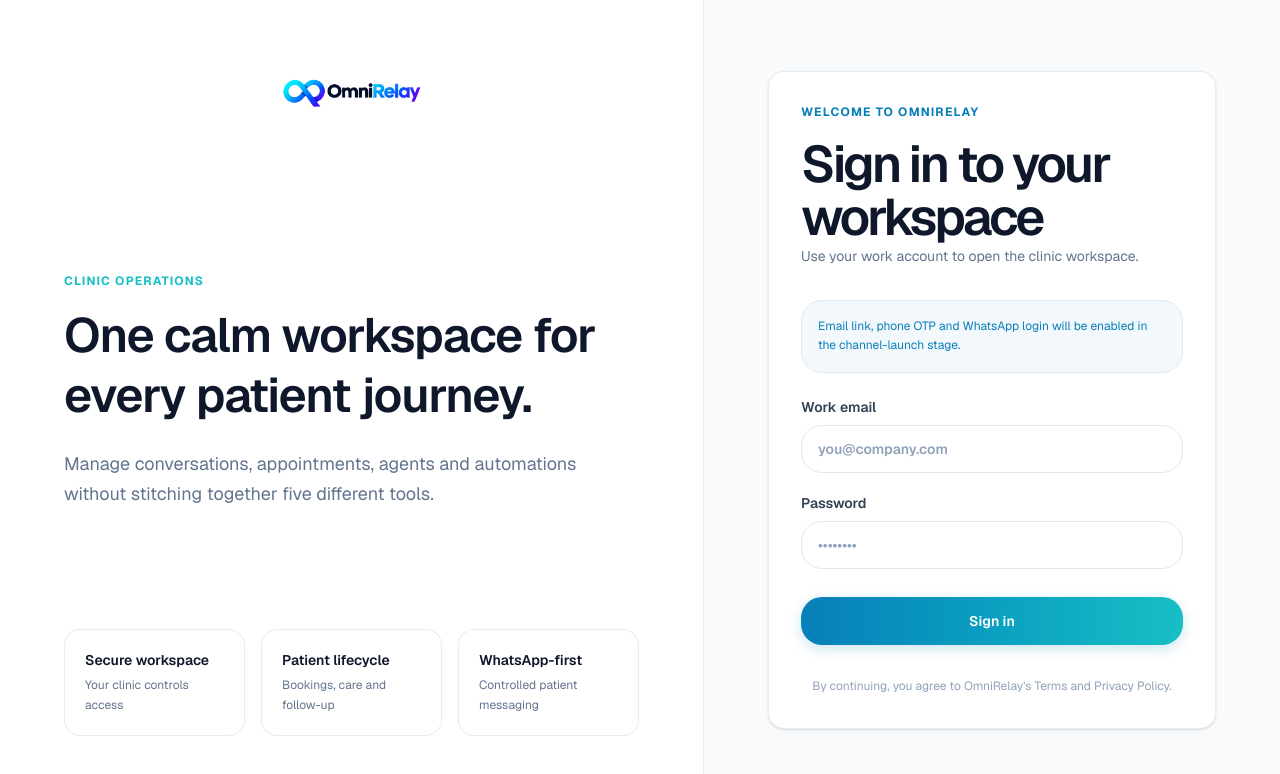
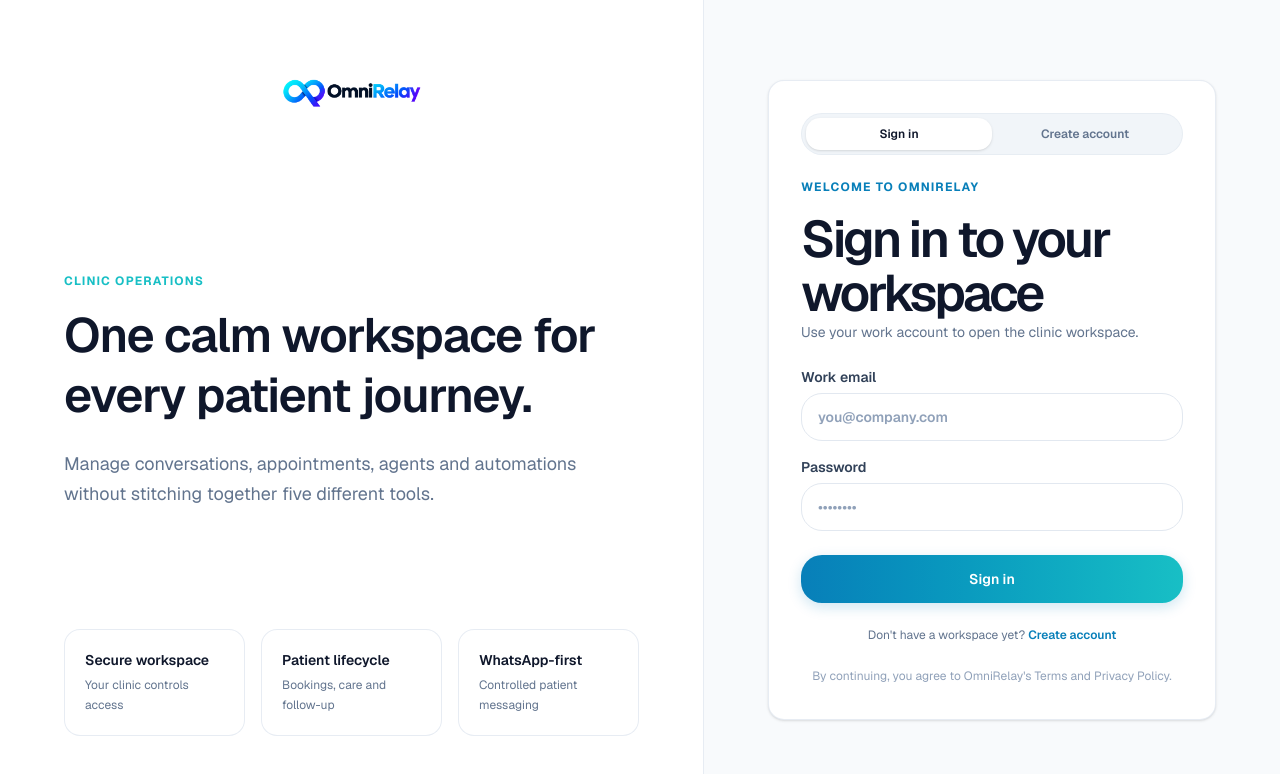
Before and after one commit to alamkkhurshid-netizen/Antigravity_OmniRelay-Edit, a Next.js app: page /login in a window 1280 px wide. Shown: the top 774 px of the page. Built offline with nearby package versions, Linux system fonts and the light colour scheme; no server answers.

Commit message:
feat: enable public self-service signup mode and Get Started navigation CTA

```diff
--- a/app/login/login-form.tsx
+++ b/app/login/login-form.tsx
@@ -1,14 +1,28 @@
 "use client";
 
-import { FormEvent, useEffect, useState } from "react";
+import { FormEvent, Suspense, useEffect, useState } from "react";
+import { useSearchParams } from "next/navigation";
 import { createClient } from "@/lib/supabase/client";
+import { CheckCircle2 } from "lucide-react";
 
-export function LoginForm() {
+function LoginFormInner() {
+  const searchParams = useSearchParams();
+  const initialMode = searchParams.get("mode") === "signup" ? "signup" : "signin";
+  const [mode, setMode] = useState<"signin" | "signup">(initialMode);
   const [email, setEmail] = useState("");
   const [password, setPassword] = useState("");
   const [message, setMessage] = useState("");
+  const [successNotice, setSuccessNotice] = useState("");
   const [busy, setBusy] = useState(false);
   const showGoogleAuth = process.env.NEXT_PUBLIC_ENABLE_GOOGLE_AUTH === "true" || process.env.NODE_ENV === "test";
+
+  useEffect(() => {
+    if (searchParams.get("mode") === "signup") {
+      setMode("signup");
+    } else if (searchParams.get("mode") === "signin") {
+      setMode("signin");
+    }
+  }, [searchParams]);
 
   useEffect(() => {
     // If redirected with an access token in the hash, establish session and redirect
@@ -23,18 +37,47 @@ export function LoginForm() {
     }
   }, []);
 
-  async function signIn(e: FormEvent) {
+  async function handleSubmit(e: FormEvent) {
     e.preventDefault();
     setBusy(true);
     setMessage("");
+    setSuccessNotice("");
 
     try {
       const supabase = createClient();
+      if (mode === "signup") {
+        if (password.length < 6) {
+          setMessage("Password must be at least 6 characters.");
+          setBusy(false);
+          return;
+        }
+        const { data, error } = await supabase.auth.signUp({
+          email,
+          password,
+          options: {
+            emailRedirectTo: `${window.location.origin}/auth/callback?next=/onboarding`,
+          },
+        });
+        if (error) {
+          setMessage(error.message);
+        } else if (data.session) {
+          window.location.assign("/onboarding");
+        } else if (data.user) {
+          setSuccessNotice(
+            `Account created! We've sent a verification link to ${email}. Please check your inbox to activate your workspace.`
+          );
+        }
+      } else {
         const { error } = await supabase.auth.signInWithPassword({ email, password });
-      if (!error) window.location.assign("/app");
-      if (error) setMessage(error.message);
+        if (!error) {
+          const nextUrl = searchParams.get("next") || "/app";
+          window.location.assign(nextUrl);
+        } else {
+          setMessage(error.message);
+        }
+      }
     } catch {
-      setMessage("Sign-in is temporarily unavailable. Please refresh and try again.");
+      setMessage("Authentication is temporarily unavailable. Please refresh and try again.");
     } finally {
       setBusy(false);
     }
@@ -43,12 +86,14 @@ export function LoginForm() {
   async function googleSignIn() {
     setBusy(true);
     setMessage("");
+    setSuccessNotice("");
     try {
       const supabase = createClient();
+      const nextTarget = mode === "signup" ? "/onboarding" : (searchParams.get("next") || "/app");
       const { error } = await supabase.auth.signInWithOAuth({
         provider: "google",
         options: {
-          redirectTo: `${window.location.origin}/auth/callback?next=/app`,
+          redirectTo: `${window.location.origin}/auth/callback?next=${nextTarget}`,
         },
       });
       if (error) setMessage(error.message);
@@ -61,12 +106,56 @@ export function LoginForm() {
 
   return (
     <div className="w-full max-w-md rounded-2xl border border-slate-200/80 bg-white p-8 shadow-sm">
-      <span className="text-xs font-bold tracking-widest text-[#087fb9] uppercase mb-4 block">Welcome to OmniRelay</span>
-      <h2 className="text-3xl font-semibold tracking-tight text-slate-900 mb-2">Sign in to your workspace</h2>
-      <p className="text-sm leading-relaxed text-slate-500 mb-8">
-        Use your work account to open the clinic workspace.
+      {/* Mode Toggle Tabs */}
+      <div className="flex rounded-xl bg-slate-100 p-1 mb-6 border border-slate-200/60">
+        <button
+          type="button"
+          onClick={() => { setMode("signin"); setMessage(""); setSuccessNotice(""); }}
+          className={`flex-1 py-2 text-xs font-semibold rounded-lg transition-all ${
+            mode === "signin"
+              ? "bg-white text-slate-900 shadow-sm"
+              : "text-slate-500 hover:text-slate-900"
+          }`}
+        >
+          Sign in
+        </button>
+        <button
+          type="button"
+          onClick={() => { setMode("signup"); setMessage(""); setSuccessNotice(""); }}
+          className={`flex-1 py-2 text-xs font-semibold rounded-lg transition-all ${
+            mode === "signup"
+              ? "bg-white text-slate-900 shadow-sm"
+              : "text-slate-500 hover:text-slate-900"
+          }`}
+        >
+          Create account
+        </button>
+      </div>
+
+      <span className="text-xs font-bold tracking-widest text-[#087fb9] uppercase mb-2 block">
+        {mode === "signup" ? "New Clinic Setup" : "Welcome to OmniRelay"}
+      </span>
+      <h2 className="text-3xl font-semibold tracking-tight text-slate-900 mb-2">
+        {mode === "signup" ? "Create your workspace" : "Sign in to your workspace"}
+      </h2>
+      <p className="text-sm leading-relaxed text-slate-500 mb-6">
+        {mode === "signup"
+          ? "Start automating your clinic appointments, phone calls, and patient reminders."
+          : "Use your work account to open the clinic workspace."}
       </p>
 
+      {successNotice ? (
+        <div className="rounded-xl bg-emerald-50 border border-emerald-200 p-5 mb-6 text-emerald-900">
+          <div className="flex items-start gap-3">
+            <CheckCircle2 className="size-5 text-emerald-600 shrink-0 mt-0.5" />
+            <div>
+              <b className="block text-sm font-semibold mb-1">Check your email</b>
+              <p className="text-xs leading-relaxed text-emerald-700">{successNotice}</p>
+            </div>
+          </div>
+        </div>
+      ) : (
+        <>
           {showGoogleAuth && (
             <>
               <button
@@ -76,23 +165,17 @@ export function LoginForm() {
               >
                 {/* eslint-disable-next-line @next/next/no-img-element */}
                 <img src="/google-g.png" alt="" className="w-5 h-5 object-contain" aria-hidden="true" />
-            Continue with Google
+                {mode === "signup" ? "Sign up with Google" : "Continue with Google"}
               </button>
 
-          <div className="my-8 flex items-center gap-4 text-xs font-medium text-slate-400 uppercase tracking-widest before:h-px before:flex-1 before:bg-slate-100 after:h-px after:flex-1 after:bg-slate-100">
+              <div className="my-6 flex items-center gap-4 text-xs font-medium text-slate-400 uppercase tracking-widest before:h-px before:flex-1 before:bg-slate-100 after:h-px after:flex-1 after:bg-slate-100">
                 or
               </div>
             </>
           )}
 
-      <div className="rounded-xl bg-[#087fb9]/5 border border-[#087fb9]/10 p-4 mb-6">
-        <p className="text-xs leading-relaxed text-[#087fb9]">
-          Email link, phone OTP and WhatsApp login will be enabled in the channel-launch stage.
-        </p>
-      </div>
-
-      <form className="grid gap-5" onSubmit={signIn}>
-        <div className="grid gap-2 text-sm font-semibold text-slate-700">
+          <form className="grid gap-4" onSubmit={handleSubmit}>
+            <div className="grid gap-1.5 text-sm font-semibold text-slate-700">
               <label htmlFor="email">Work email</label>
               <input
                 id="email"
@@ -105,7 +188,7 @@ export function LoginForm() {
               />
             </div>
 
-        <div className="grid gap-2 text-sm font-semibold text-slate-700">
+            <div className="grid gap-1.5 text-sm font-semibold text-slate-700">
               <label htmlFor="password">Password</label>
               <input
                 id="password"
@@ -113,7 +196,7 @@ export function LoginForm() {
                 type="password"
                 value={password}
                 onChange={(e) => setPassword(e.target.value)}
-            placeholder="••••••••"
+                placeholder={mode === "signup" ? "Minimum 6 characters" : "••••••••"}
                 required
               />
             </div>
@@ -122,9 +205,11 @@ export function LoginForm() {
               className="mt-2 inline-flex min-h-[48px] items-center justify-center rounded-xl bg-gradient-to-r from-[#087fb9] to-[#18bfc5] px-4 text-sm font-semibold text-white hover:opacity-90 disabled:opacity-50 transition-all shadow-[0_4px_14px_rgba(8,127,185,0.2)] hover:shadow-[0_6px_20px_rgba(8,127,185,0.3)] hover:-translate-y-0.5"
               disabled={busy}
             >
-          {busy ? "Please wait…" : "Sign in"}
+              {busy ? "Please wait…" : mode === "signup" ? "Create workspace" : "Sign in"}
             </button>
           </form>
+        </>
+      )}
 
       {message && (
         <div className="mt-6 rounded-xl bg-red-50 border border-red-100 p-4" role="status">
@@ -132,9 +217,51 @@ export function LoginForm() {
         </div>
       )}
 
-      <p className="mt-8 text-xs leading-relaxed text-slate-400 text-center">
-        By continuing, you agree to OmniRelay&apos;s <a href="/terms" className="hover:text-slate-600 underline underline-offset-2">Terms</a> and <a href="/privacy" className="hover:text-slate-600 underline underline-offset-2">Privacy Policy</a>.
+      <div className="mt-6 text-center">
+        {mode === "signin" ? (
+          <p className="text-xs text-slate-500">
+            Don&apos;t have a workspace yet?{" "}
+            <button
+              type="button"
+              onClick={() => { setMode("signup"); setMessage(""); setSuccessNotice(""); }}
+              className="font-semibold text-[#087fb9] hover:underline"
+            >
+              Create account
+            </button>
+          </p>
+        ) : (
+          <p className="text-xs text-slate-500">
+            Already have a workspace?{" "}
+            <button
+              type="button"
+              onClick={() => { setMode("signin"); setMessage(""); setSuccessNotice(""); }}
+              className="font-semibold text-[#087fb9] hover:underline"
+            >
+              Sign in
+            </button>
+          </p>
+        )}
+      </div>
+
+      <p className="mt-6 text-xs leading-relaxed text-slate-400 text-center">
+        By continuing, you agree to OmniRelay&apos;s{" "}
+        <a href="/terms" className="hover:text-slate-600 underline underline-offset-2">
+          Terms
+        </a>{" "}
+        and{" "}
+        <a href="/privacy" className="hover:text-slate-600 underline underline-offset-2">
+          Privacy Policy
+        </a>
+        .
       </p>
     </div>
   );
 }
+
+export function LoginForm() {
+  return (
+    <Suspense fallback={<div className="w-full max-w-md p-8 text-center text-sm text-slate-400">Loading...</div>}>
+      <LoginFormInner />
+    </Suspense>
+  );
+}
--- a/components/landing/navigation.tsx
+++ b/components/landing/navigation.tsx
@@ -19,11 +19,17 @@ export function Navigation() {
           <a href="#agents" className="text-sm font-medium text-slate-600 hover:text-[#087fb9] transition-colors py-2 lg:py-0">Agents</a>
           <Link href="/about" className="text-sm font-medium text-slate-600 hover:text-[#087fb9] transition-colors py-2 lg:py-0">About</Link>
           <Link href="/login" className="text-sm font-medium text-slate-600 hover:text-[#087fb9] transition-colors py-2 lg:py-0 lg:ml-4">Sign in</Link>
+          <Link href="/login?mode=signup" className="lg:hidden mt-3 inline-flex items-center justify-center px-5 h-11 rounded-xl bg-gradient-to-r from-[#087fb9] to-[#18bfc5] text-white text-sm font-semibold shadow-sm text-center">
+            Get Started
+          </Link>
         </div>
 
         <div className="flex items-center gap-4 z-50">
-          <Link href="/login" className="hidden lg:inline-flex items-center justify-center px-5 h-10 rounded-xl bg-[#087fb9] text-white text-sm font-semibold hover:bg-[#066d9c] transition-all shadow-sm hover:shadow-md hover:-translate-y-0.5">
-            Start free trial
+          <Link href="/login" className="hidden lg:inline-flex text-sm font-medium text-slate-600 hover:text-[#087fb9] transition-colors">
+            Sign in
+          </Link>
+          <Link href="/login?mode=signup" className="hidden lg:inline-flex items-center justify-center px-5 h-10 rounded-xl bg-gradient-to-r from-[#087fb9] to-[#18bfc5] text-white text-sm font-semibold hover:opacity-90 transition-all shadow-sm hover:shadow-md hover:-translate-y-0.5">
+            Get Started
           </Link>
           <button className="lg:hidden p-2 -mr-2 text-slate-600" onClick={() => setMenu(!menu)} aria-label="Toggle menu">
             <div className="w-5 h-0.5 bg-current mb-1.5" />
```
Also changed, not shown: components/landing/cta-section.tsx (+8 -6 lines), components/landing/hero-section.tsx (+4 -3 lines), 1 other file (tests, documents, lock files or other folders). Lines whose indentation alone changed are shown as unchanged.
